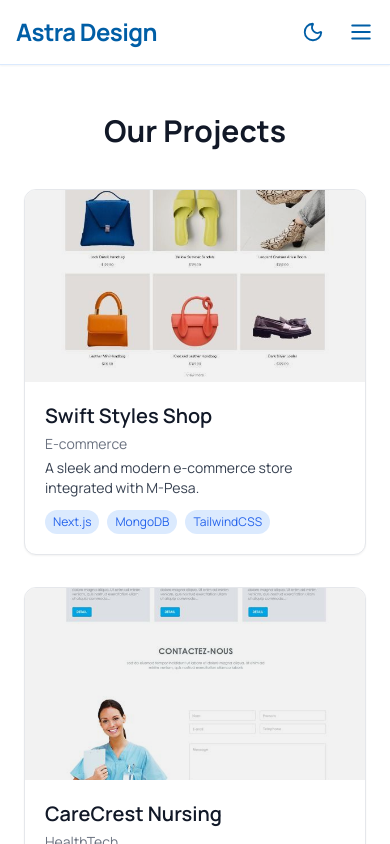
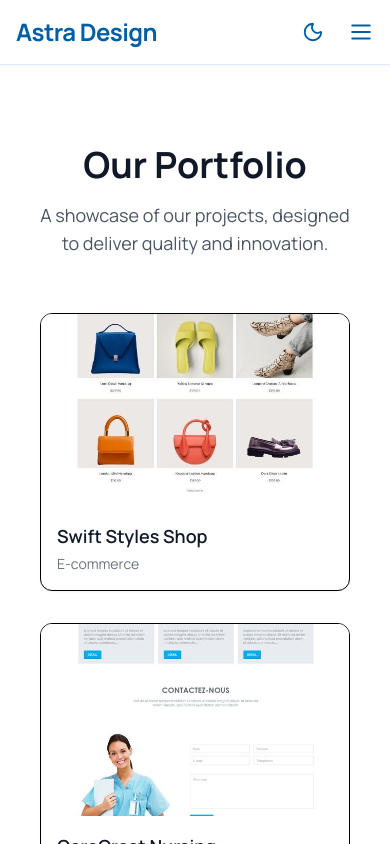
Before and after one commit to Wess-codes/astra, a Next.js app: page /portfolio in a window 390 px wide. Shown: the top 844 px of the page. Built offline with nearby package versions, Linux system fonts and the light colour scheme.

Commit message:
Add custom favicon and update layout metadata

```diff
--- a/src/app/components/ProjectCard.tsx
+++ b/src/app/components/ProjectCard.tsx
@@ -1,127 +1,41 @@
 "use client";
 
 import Image from "next/image";
-import {
-  Dialog,
-  DialogTrigger,
-  DialogContent,
-  DialogClose,
-  DialogTitle,
-  DialogDescription,
-} from "@/components/ui/dialog";
-import { Button } from "@/components/ui/button";
+import { motion } from "framer-motion";
+import ProjectDialog, { Project } from "./ProjectDialog";
 
-interface Project {
-  title: string;
-  category: string;
-  image: string;
-  description: string;
-  tech: string[];
-  liveLink: string;
-}
-
-interface ProjectCardProps {
+export default function ProjectCard({
+  project,
+  index,
+}: {
   project: Project;
-  withDialog?: boolean;
-}
-
-export default function ProjectCard({ project, withDialog = false }: ProjectCardProps) {
-  const idSafeTitle = project.title
-    .replace(/[^\w\s]/gi, "")
-    .replace(/\s+/g, "-")
-    .toLowerCase();
-
-  const card = (
-    <div className="rounded-xl overflow-hidden shadow-lg hover:shadow-xl transition bg-white dark:bg-zinc-900">
-      <Image
-        src={project.image}
-        alt={project.title}
-        width={600}
-        height={400}
-        className="w-full h-48 object-cover"
-      />
-      <div className="p-4">
-        <h3 className="text-lg font-bold text-gray-800 dark:text-white">{project.title}</h3>
-        <p className="text-sm text-gray-500 dark:text-gray-400">{project.category}</p>
-        <p className="text-sm text-gray-700 dark:text-gray-300 mt-2">{project.description}</p>
-        <div className="flex flex-wrap gap-2 mt-3">
-          {project.tech.map((tech, i) => (
-            <span
-              key={`${tech}-${i}`}
-              className="text-xs bg-blue-100 dark:bg-blue-900 text-blue-600 dark:text-blue-300 px-2 py-1 rounded-full"
-            >
-              {tech}
-            </span>
-          ))}
-        </div>
-      </div>
-    </div>
-  );
-
-  if (!withDialog) return card;
-
+  index: number;
+}) {
   return (
-    <Dialog>
-      <DialogTrigger asChild>
-        <div className="cursor-pointer">{card}</div>
-      </DialogTrigger>
-
-      <DialogContent
-        className="max-w-xl w-full bg-white dark:bg-zinc-900 rounded-xl p-6 overflow-y-auto max-h-[90vh] transition-all"
-        aria-describedby={`project-desc-${idSafeTitle}`}
+    <ProjectDialog project={project}>
+      <motion.div
+        className="cursor-pointer group border rounded-xl overflow-hidden shadow-sm hover:shadow-lg bg-white dark:bg-[#111827] transition-transform duration-300 hover:scale-[1.02]"
+        initial={{ opacity: 0, y: 30 }}
+        whileInView={{ opacity: 1, y: 0 }}
+        transition={{ delay: index * 0.1, duration: 0.6 }}
       >
-        <DialogClose asChild>
-          <button
-            aria-label="Close"
-            className="absolute top-4 right-4 text-gray-500 hover:text-gray-800 dark:hover:text-white transition"
-          >
-            ✕
-          </button>
-        </DialogClose>
-
-        <DialogTitle className="text-xl font-bold text-gray-900 dark:text-white mb-2">
-          {project.title}
-        </DialogTitle>
-
-        <DialogDescription
-          id={`project-desc-${idSafeTitle}`}
-          className="text-sm text-gray-700 dark:text-gray-300 leading-relaxed mb-4"
-        >
-          {project.description}
-        </DialogDescription>
-
         <Image
           src={project.image}
           alt={project.title}
-          width={600}
-          height={300}
-          className="w-full h-auto object-cover rounded-lg mb-4"
+          width={400}
+          height={250}
+          className="w-full h-48 object-cover group-hover:scale-105 transition-transform duration-300"
+          priority={index === 0}
         />
-
-        <div className="flex flex-wrap gap-2 mb-4">
-          {project.tech.map((tech, i) => (
-            <span
-              key={`${tech}-modal-${i}`}
-              className="text-xs bg-blue-100 dark:bg-blue-800 text-blue-700 dark:text-blue-300 px-2 py-1 rounded-full"
-            >
-              {tech}
-            </span>
-          ))}
+        <div className="p-4">
+          <h3 className="text-lg font-semibold text-gray-900 dark:text-white">
+            {project.title}
+          </h3>
+          <p className="text-sm text-gray-500 dark:text-gray-400 mt-1">
+            {project.category}
+          </p>
         </div>
-
-        {project.liveLink !== "#" && (
-          <a
-            href={project.liveLink}
-            target="_blank"
-            rel="noopener noreferrer"
-            className="inline-block"
-          >
-            <Button className="bg-astro-blue hover:bg-blue-700 text-white px-4 py-2 text-sm rounded transition">
-              Visit Live Site →
-            </Button>
-          </a>
-        )}
-      </DialogContent>
-    </Dialog>
+      </motion.div>
+    </ProjectDialog>
   );
 }
--- a/src/app/layout.tsx
+++ b/src/app/layout.tsx
@@ -1,19 +1,22 @@
 // layout.tsx or layout.js
 import type { Metadata } from "next";
-import { Manrope } from "next/font/google"; // ✅ Import Manrope from next/font/google
+import { Manrope } from "next/font/google";
 import "./globals.css";
 import Nav from "./components/nav";
 import Footer from "./components/footer";
 
 const manrope = Manrope({
   subsets: ["latin"],
-  variable: "--font-manrope", // Define a custom CSS variable
+  variable: "--font-manrope",
   display: "swap",
 });
 
 export const metadata: Metadata = {
   title: "Astra Design",
   description: "Crafted by Astra Design for forward-thinking brands.",
+  icons: {
+    icon: "/favicon.ico", // ✅ Add your favicon here
+  },
 };
 
 export default function RootLayout({
@@ -23,8 +26,13 @@ export default function RootLayout({
 }>) {
   return (
     <html lang="en">
+      <head>
+        {/* ✅ Fallback for browsers not using Next.js metadata */}
+        <link rel="icon" href="/favicon.ico" />
+        <link rel="apple-touch-icon" href="/apple-touch-icon.png" />
+      </head>
       <body
-        className={`${manrope.variable} font-sans antialiased scroll-smooth`} // ✅ Apply the Manrope font
+        className={`${manrope.variable} font-sans antialiased scroll-smooth`}
       >
         <Nav />
         {children}
--- a/src/app/portfolio/page.tsx
+++ b/src/app/portfolio/page.tsx
@@ -1,7 +1,8 @@
 "use client";
 
-import Image from "next/image";
-import ProjectDialog, { Project } from "@/app/components/ProjectDialog";
+import { motion } from "framer-motion";
+import ProjectCard from "@/app/components/ProjectCard";
+import { Project } from "@/app/components/ProjectDialog";
 
 const projects: Project[] = [
   {
@@ -11,19 +12,28 @@ const projects: Project[] = [
     image: "/porth.jpeg",
     description: "A sleek and modern e-commerce store integrated with M-Pesa.",
     tech: ["Next.js", "MongoDB", "TailwindCSS"],
-    liveLink: "https://swiftstyles.vercel.app",
+    liveLink: "https://swift-styles.vercel.app",
   },
   {
     id: 2,
     title: "CareCrest Nursing",
     category: "HealthTech",
     image: "/poerc.jpeg",
-    description: "A nursing site simplifying appointments and homecare.",
+    description: "Healthcare system for nurses to streamline patient care and emergencies.",
     tech: ["Next.js", "Prisma", "Clerk"],
-    liveLink: "https://carecrest.vercel.app",
+    liveLink: "https://care-crest.vercel.app",
   },
   {
     id: 3,
+    title: "Astra Web Redesign",
+    category: "Corporate",
+    image: "/porta.jpeg",
+    description: "Modern redesign for our web agency site to elevate clarity and trust.",
+    tech: ["Next.js", "Figma", "ShadCN UI"],
+    liveLink: "https://astra.vercel.app",
+  },
+  {
+  id: 4,
   title: "Careplus Healthcare",
   category: "HealthTech",
   image: "/portch.jpeg",
@@ -31,15 +41,7 @@ const projects: Project[] = [
   tech: ["Next.js", "Prisma", "Clerk"],
   liveLink: "https://careplus.vercel.app",
 },
-  {
-    id: 4,
-    title: "Astra Agency Redesign",
-    category: "Corporate",
-    image: "/porta.jpeg",
-    description: "Modern redesign for our web agency to build clarity and trust.",
-    tech: ["Next.js", "Figma", "ShadCN UI"],
-    liveLink: "https://astradsign.vercel.app",
-  },
+
   {
     id: 5,
     title: "My Portfolio",
@@ -53,49 +55,28 @@ const projects: Project[] = [
 
 export default function PortfolioPage() {
   return (
-    <div className="max-w-7xl mx-auto px-6 py-12">
-      <h1 className="text-3xl md:text-4xl font-bold mb-10 text-center text-gray-900 dark:text-white">
-        Our Projects
+    <section className="bg-white dark:bg-[#0b0f19] py-20 px-4">
+      <div className="max-w-7xl mx-auto px-6 sm:px-8 lg:px-12">
+        <motion.div
+          className="text-center mb-14"
+          initial={{ opacity: 0, y: 40 }}
+          animate={{ opacity: 1, y: 0 }}
+          transition={{ duration: 0.6 }}
+        >
+          <h1 className="text-4xl sm:text-5xl font-bold text-gray-900 dark:text-white">
+            Our Portfolio
           </h1>
-      <div className="grid gap-8 sm:grid-cols-1 md:grid-cols-2 lg:grid-cols-3">
-        {projects.map((project) => (
-          <ProjectDialog key={project.title} project={project}>
-            <div className="rounded-xl overflow-hidden border border-gray-200 dark:border-zinc-700 shadow-sm hover:shadow-md transition-all bg-white dark:bg-zinc-900 cursor-pointer group">
-              <div className="relative overflow-hidden">
-                <Image
-                  src={project.image}
-                  alt={project.title}
-                  width={600}
-                  height={350}
-                  className="w-full h-48 object-cover transition-transform duration-300 group-hover:scale-105"
-                />
-                <div className="absolute inset-0 bg-black/5 group-hover:bg-black/10 transition duration-300" />
-              </div>
-              <div className="p-5">
-                <h3 className="text-xl font-semibold text-gray-900 dark:text-white mb-1">
-                  {project.title}
-                </h3>
-                <p className="text-sm text-gray-500 dark:text-gray-400 mb-1">
-                  {project.category}
+          <p className="text-lg text-gray-600 dark:text-gray-400 mt-4">
+            A showcase of our projects, designed to deliver quality and innovation.
           </p>
-                <p className="text-sm text-gray-700 dark:text-gray-300 mb-3">
-                  {project.description}
-                </p>
-                <div className="flex flex-wrap gap-2">
-                  {project.tech.map((tech, i) => (
-                    <span
-                      key={`${tech}-${i}`}
-                      className="text-xs bg-blue-100 dark:bg-blue-900 text-blue-600 dark:text-blue-300 px-2 py-1 rounded-full"
-                    >
-                      {tech}
-                    </span>
+        </motion.div>
+
+        <div className="grid gap-8 sm:grid-cols-2 md:grid-cols-3">
+          {projects.map((project, index) => (
+            <ProjectCard key={project.id} project={project} index={index} />
           ))}
         </div>
       </div>
-            </div>
-          </ProjectDialog>
-        ))}
-      </div>
-    </div>
+    </section>
   );
 }
```
Also changed, not shown: src/app/components/ProjectDialog.tsx (+43 -43 lines), src/app/components/work.tsx (+5 -38 lines), tsconfig.json (+5 -2 lines), 1 other file (tests, documents, lock files or other folders). Lines whose indentation alone changed are shown as unchanged.
